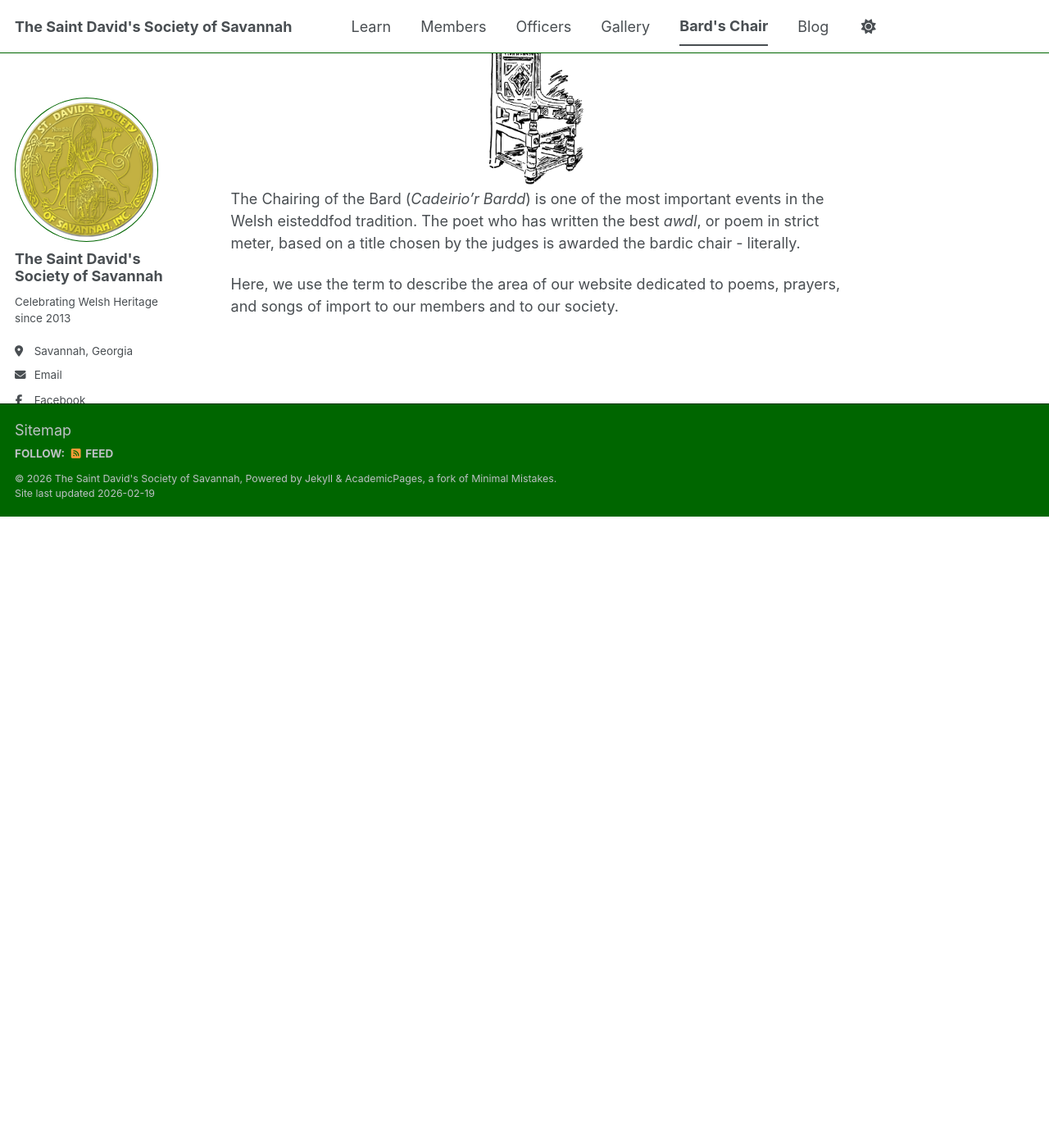
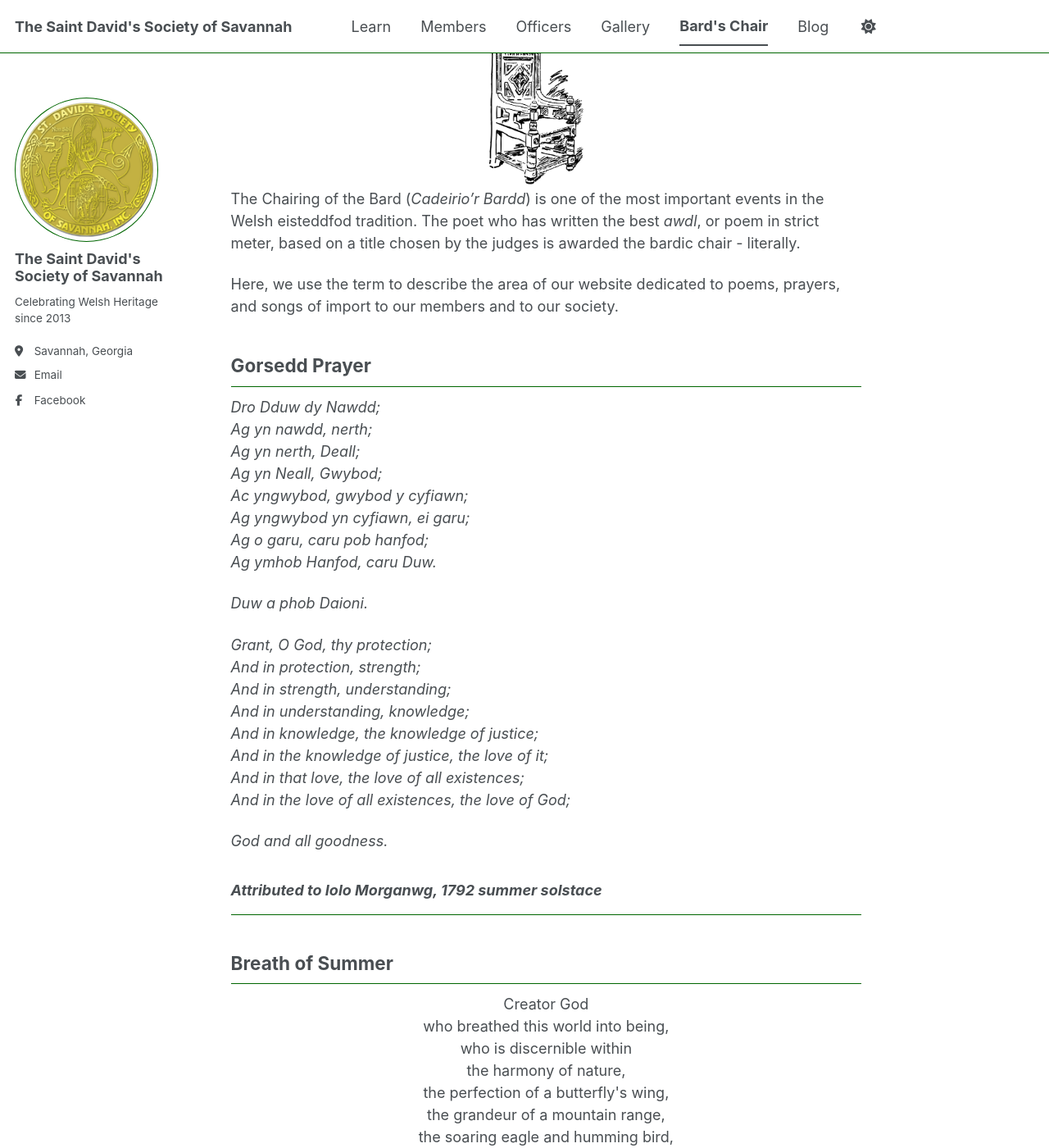
Before and after one commit to whancock6/sdss2, a Jekyll site: the page built from _pages/poetry.md, in a window 1280 px wide and 1400 px high, scrolled down 886 px. Shown: the whole window at 82% size. Built offline with Jekyll 4.4.1, drawn with Linux system fonts in a browser that asks for light colours; a script bundle is joined from its source files by our own code; library files that are not in the unit come from our copies; before the commit the page ends 1516 px from its top, so only the background shows below that; some of the changed text lies outside the part shown.

Commit message:
Update poetry.md

```diff
--- a/_pages/poetry.md
+++ b/_pages/poetry.md
@@ -21,3 +21,76 @@ In Welsh culture, an *eisteddfod* is an institution and festival with several ra
 The Chairing of the Bard (*Cadeirio'r Bardd*) is one of the most important events in the Welsh eisteddfod tradition. The poet who has written the best *awdl*, or poem in strict meter, based on a title chosen by the judges is awarded the bardic chair - literally.
 
 Here, we use the term to describe the area of our website dedicated to poems, prayers, and songs of import to our members and to our society.
+
+## Gorsedd Prayer
+*Dro Dduw dy Nawdd;*
+*Ag yn nawdd, nerth;*
+*Ag yn nerth, Deall;*
+*Ag yn Neall, Gwybod;*
+*Ac yngwybod, gwybod y cyfiawn;*
+*Ag yngwybod yn cyfiawn, ei garu;*
+*Ag o garu, caru pob hanfod;*
+*Ag ymhob Hanfod, caru Duw.*
+
+*Duw a phob Daioni.*
+
+*Grant, O God, thy protection;*
+*And in protection, strength;*
+*And in strength, understanding;*
+*And in understanding, knowledge;*
+*And in knowledge, the knowledge of justice;*
+*And in the knowledge of justice, the love of it;*
+*And in that love, the love of all existences;*
+*And in the love of all existences, the love of God;*
+
+*God and all goodness.*
+### *Attributed to Iolo Morganwg, 1792 summer solstace*
+***
+## Breath of Summer
+<center>Creator God<br>
+who breathed this world into being,<br>
+who is discernible within<br>
+the harmony of nature,<br>
+the perfection of a butterfly's wing,<br>
+the grandeur of a mountain range,<br>
+the soaring eagle and humming bird,<br>
+thank you for this world<br>
+which you have created.<br>
+Thank you for summer sun,<br>
+which reminds us<br>
+that your creative breath<br>
+is still alive and active.<br>
+Thank you for the warmth of your love,<br>
+sustaining this world,<br>
+your garden.</center>
+### *Christian prayer*
+***
+## Watchman, Tell Us of the Night
+<center>
+<p>Watchman! Tell us of the night,<br>
+What its signs of promise are.<br>
+Trav’ler! O’er yon mountain’s height<br>
+See that glory beaming star!<br>
+Watchman, does its beauteous ray<br>
+Aught of hope or joy foretell?<br>
+Trav’ler! Yes; it brings the day,<br>
+Promis’d day of Israel.<br>
+<br>
+Watchman! Tell us of the night,<br>
+Higher yet that star ascends.<br>
+Trav’ler! Blessedness and light,<br>
+Peace and truth its course portends.<br>
+Watchman, will its beams alone<br>
+Gild the spot that gave them birth?<br>
+Trav’ler! Ages are its own;<br>
+See! It bursts o’er all the earth!<br>
+<br>
+Watchman! Tell us of the night,<br>
+For the morning seems to dawn.<br>
+Trav’ler! Darkness takes its flight,<br>
+Doubt and terror are withdrawn!<br>
+Watchman! Let your wand’ring cease,<br>
+Go now to your quiet home.<br>
+Trav’ler! Lo, the Prince of Peace,<br>
+Lo, the Son of God has come!</p>
+</center>
```
